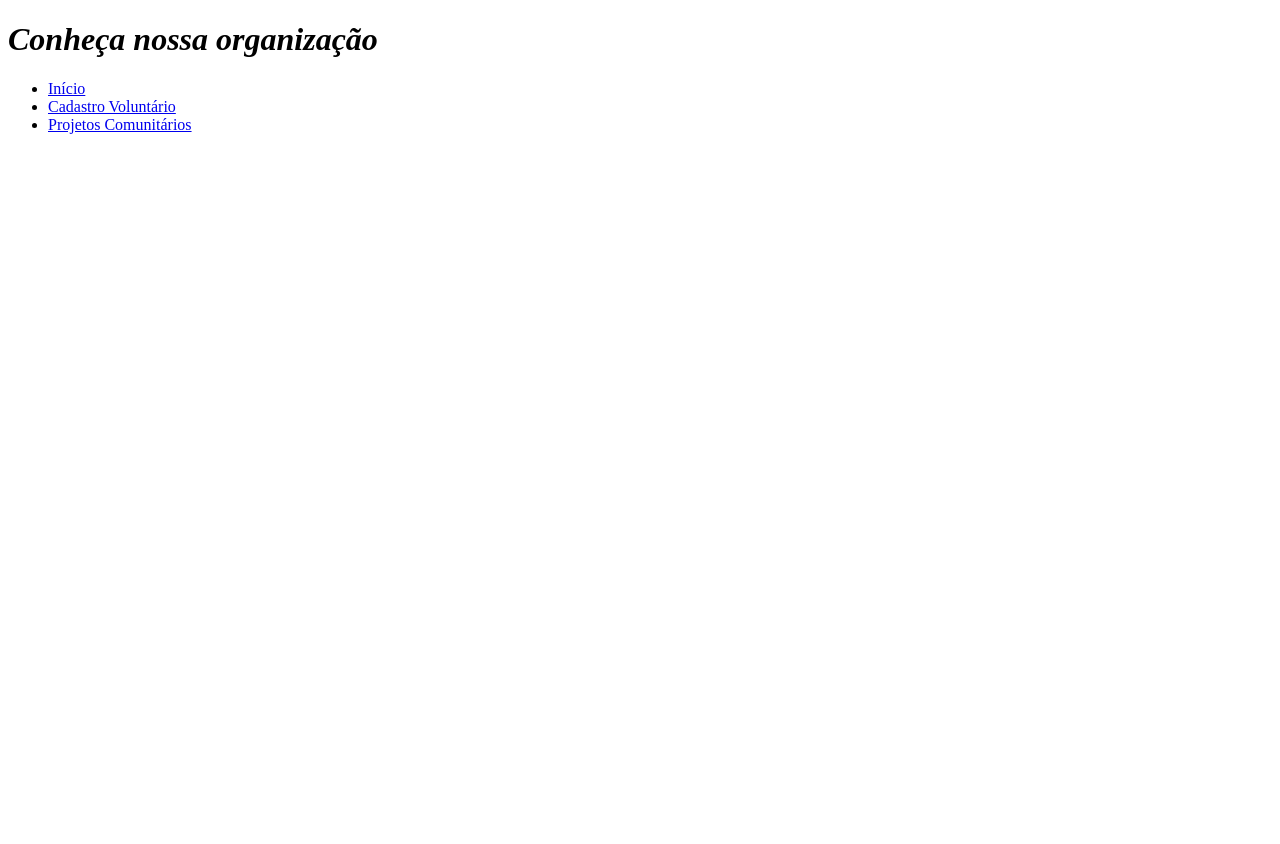
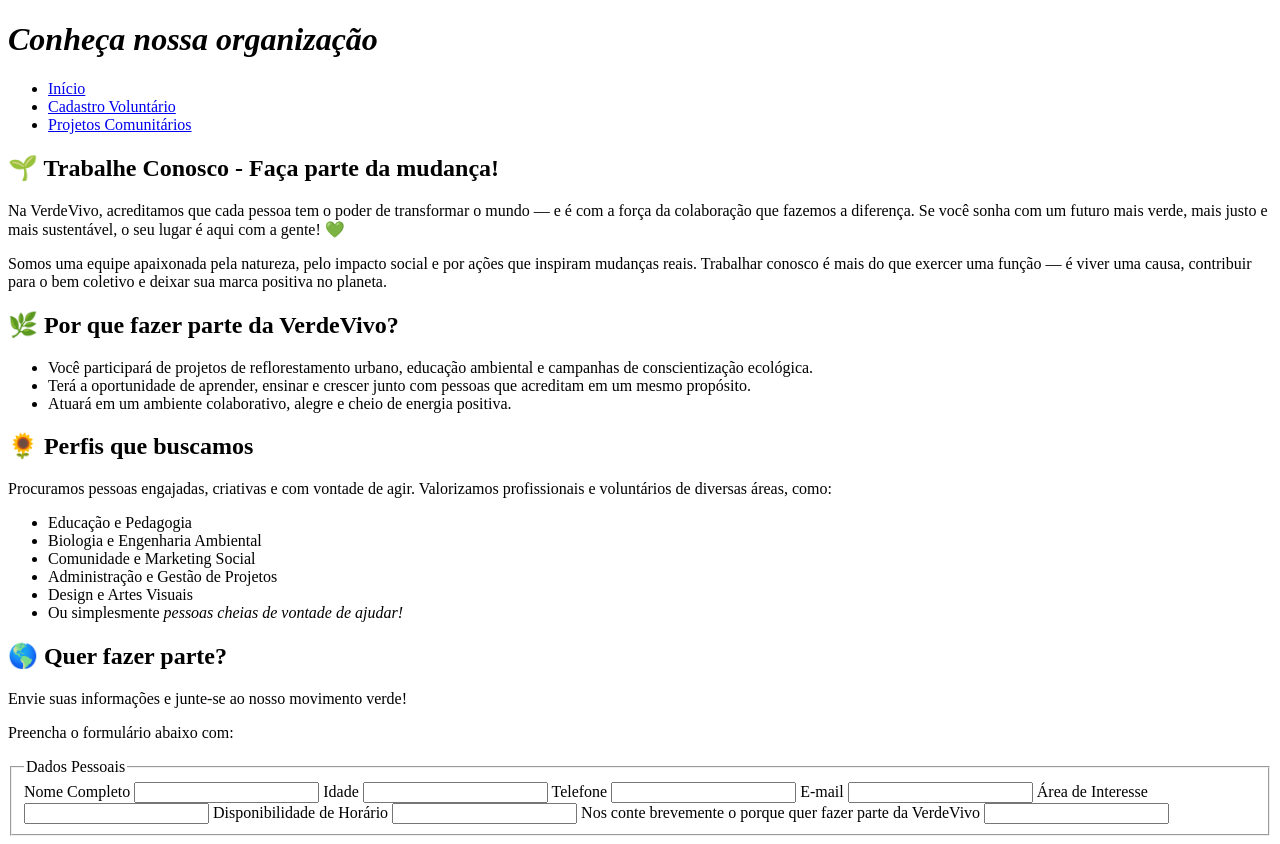
Before and after one commit to LucasCavassan/VerdeVivo, a plain HTML site: page cadastro.html in a window 1280 px wide. Before the commit the page ends 800 px from the top, so only its background shows below. Drawn offline with Linux system fonts and the light colour scheme.

Commit message:
Adicionado CSS ao index principal e formulário na página de cadastro

```diff
--- a/cadastro.html
+++ b/cadastro.html
@@ -17,5 +17,59 @@
         </nav>
     </header>
 
+    <section>
+        <h2>🌱 Trabalhe Conosco - Faça parte da mudança!</h2>
+        <p>Na VerdeVivo, acreditamos que cada pessoa tem o poder de transformar o mundo — e é com a força da colaboração que fazemos a diferença.
+        Se você sonha com um futuro mais verde, mais justo e mais sustentável, o seu lugar é aqui com a gente! 💚</p>
+        <p>Somos uma equipe apaixonada pela natureza, pelo impacto social e por ações que inspiram mudanças reais. Trabalhar conosco é mais do que exercer uma função — é viver uma causa, contribuir para o bem coletivo e deixar sua marca positiva no planeta.</p>
+    </section>
+
+    <section>
+        <h2>🌿 Por que fazer parte da VerdeVivo?</h2>
+        <ul>
+            <li>Você participará de projetos de reflorestamento urbano, educação ambiental e campanhas de conscientização ecológica.</li>
+            <li>Terá a oportunidade de aprender, ensinar e crescer junto com pessoas que acreditam em um mesmo propósito.</li>
+            <li>Atuará em um ambiente colaborativo, alegre e cheio de energia positiva.</li>
+        </ul>
+    </section>
+
+    <section>
+        <h2>🌻 Perfis que buscamos</h2>
+        <p>Procuramos pessoas engajadas, criativas e com vontade de agir. Valorizamos profissionais e voluntários de diversas áreas, como:</p>
+        <ul>
+            <li>Educação e Pedagogia</li>
+            <li>Biologia e Engenharia Ambiental</li>
+            <li>Comunidade e Marketing Social</li>
+            <li>Administração e Gestão de Projetos</li>
+            <li>Design e Artes Visuais</li>
+            <li>Ou simplesmente <em>pessoas cheias de vontade de ajudar!</em></li>
+        </ul>
+    </section>
+
+    <section>
+        <h2>🌎 Quer fazer parte?</h2>
+        <p>Envie suas informações e junte-se ao nosso movimento verde!</p>
+        <p>Preencha o formulário abaixo com:</p>
+        <form>
+            <fieldset>
+                <legend>Dados Pessoais</legend>
+                <label for="Nome">Nome Completo</label>
+                <input type="text" id="nome" required>
+                <label for="Idade">Idade</label>
+                <input type="number" id="Idade" required>
+                <label for="Telefone">Telefone</label>
+                <input type="number" id="Telefone" pattern="[0-9]{2}[0-9]{5}[0-9]{4}" required>
+                <label for="Email">E-mail</label>
+                <input type="email" id="email" required>
+                <label for="Área de Interesse">Área de Interesse</label>
+                <input type="text" id="Área de Interesse" required>
+                <label for="Disponibilide de Horário">Disponibilidade de Horário</label>
+                <input type="text" id="Disponibilidade de Horário" required>
+                <label for="Mensagem de Contato">Nos conte brevemente o porque quer fazer parte da VerdeVivo</label>
+                <input type="text" id="Descrição breve" required>
+            </fieldset>
+        </form>
+    </section>
+
 </body>
 </html>
```
Also changed, not shown: index.html (+41 -4 lines), projetoscomunitarios.html (+1 -1 lines).
